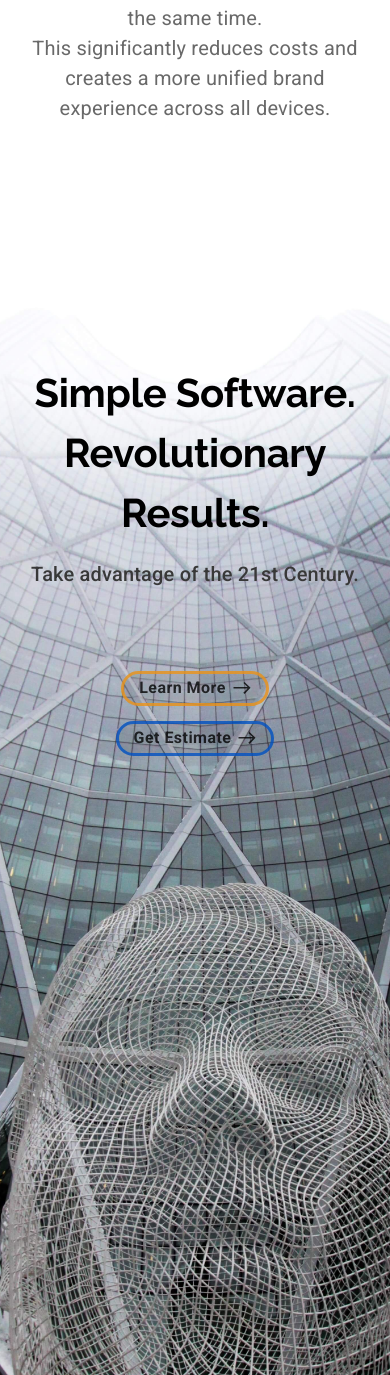
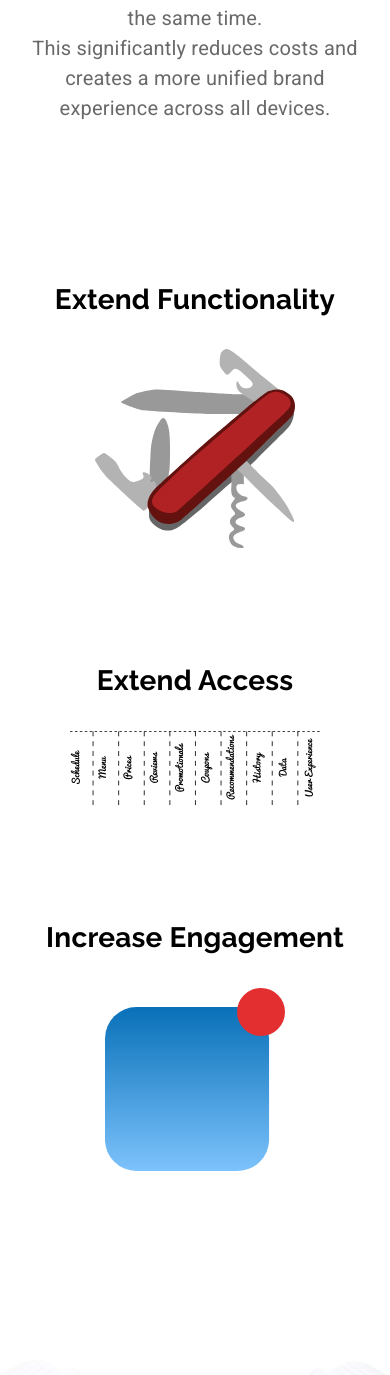
Before and after one commit to HAZberi/tech-company-website, a React (Create React App) app: page /mobileapps in a window 390 px wide. Shown: the part 1653-3028 px from the top of the page. Built offline with nearby package versions, Linux system fonts and the light colour scheme.

Commit message:
mobile app responsive final

```diff
--- a/src/components/MobileApp.js
+++ b/src/components/MobileApp.js
@@ -11,6 +11,9 @@ import backArrow from "../assets/backArrow.svg";
 import forwardArrow from "../assets/forwardArrow.svg";
 import CallToAction from "./ui/CallToAction";
 import integrationAnimation from "../animations/integrationAnimation/data.json";
+import knife from "../assets/swissKnife.svg";
+import extendingAccess from "../assets/extendAccess.svg";
+import engagement from "../assets/increaseEngagement.svg";
 
 const useStyles = makeStyles((theme) => ({
   heading: {
@@ -48,7 +51,7 @@ const MobileApps = (props) => {
   const classes = useStyles();
   const theme = useTheme();
   const smaller = useMediaQuery(theme.breakpoints.down("sm"));
-  //const smallest = useMediaQuery(theme.breakpoints.down("xs"));
+  const smallest = useMediaQuery(theme.breakpoints.down("xs"));
   const medium = useMediaQuery(theme.breakpoints.down("md"));
 
   const integrationAnimationOptions = {
@@ -162,7 +165,7 @@ const MobileApps = (props) => {
         item
         container
         direction={smaller ? "column" : "row"}
-        alignItems={smaller ? "center" : "inherit"}
+        alignItems={smaller ? "center" : "flex-start"}
         className={classes.rowContainer}
       >
         {/* md lg or sm on grid containers mean items will share space at corresponding screen size or up */}
@@ -215,6 +218,78 @@ const MobileApps = (props) => {
           </Grid>
         </Grid>
       </Grid>
+      <Grid
+        item
+        container
+        direction={smaller ? "column" : "row"}
+        alignItems={smaller ? "center" : undefined}
+        justify="space-around"
+        className={classes.rowContainer}
+      >
+        <Grid
+          item
+          container
+          md
+          direction="column"
+          alignItems="center"
+          style={{ maxWidth: smaller ? "100%" : "30em" }}
+        >
+          <Grid item align="center">
+            <Typography variant="h4">Extend Functionality</Typography>
+          </Grid>
+          <Grid item style={{ marginTop: "2em" }}>
+            <img
+              style={{ maxWidth: 200 }}
+              src={knife}
+              alt="army swiss knife  icon"
+            />
+          </Grid>
+        </Grid>
+        <Grid
+          item
+          container
+          md
+          direction="column"
+          alignItems="center"
+          style={{
+            maxWidth: smaller ? "100%" : "30em",
+            marginLeft: medium ? smaller ? 0 : "2em" : 0,
+            marginRight: medium ? smaller ? 0 : "2em" : 0,
+            marginTop: smaller ? "7em" : 0,
+            marginBottom: smaller ? "7em" : 0,
+          }}
+        >
+          <Grid item align="center">
+            <Typography variant="h4">Extend Access</Typography>
+          </Grid>
+          <Grid item style={{ marginTop: "2em" }}>
+            <img
+              style={{ maxWidth: smallest ? 250 : 280 }}
+              src={extendingAccess}
+              alt="army swiss knife  icon"
+            />
+          </Grid>
+        </Grid>
+        <Grid
+          item
+          container
+          md
+          direction="column"
+          alignItems="center"
+          style={{ maxWidth: smaller ? "100%" : "30em" }}
+        >
+          <Grid item align="center">
+            <Typography variant="h4">Increase Engagement</Typography>
+          </Grid>
+          <Grid item style={{ marginTop: "2em" }}>
+            <img
+              style={{ maxWidth: 180 }}
+              src={engagement}
+              alt="army swiss knife  icon"
+            />
+          </Grid>
+        </Grid>
+      </Grid>
       <Grid item>
         {/* Call to Action Block */}
         {/* HINT: a background image can be set directly on the Grid Container
```
Also changed, not shown: 1 other file (tests, documents, lock files or other folders).
